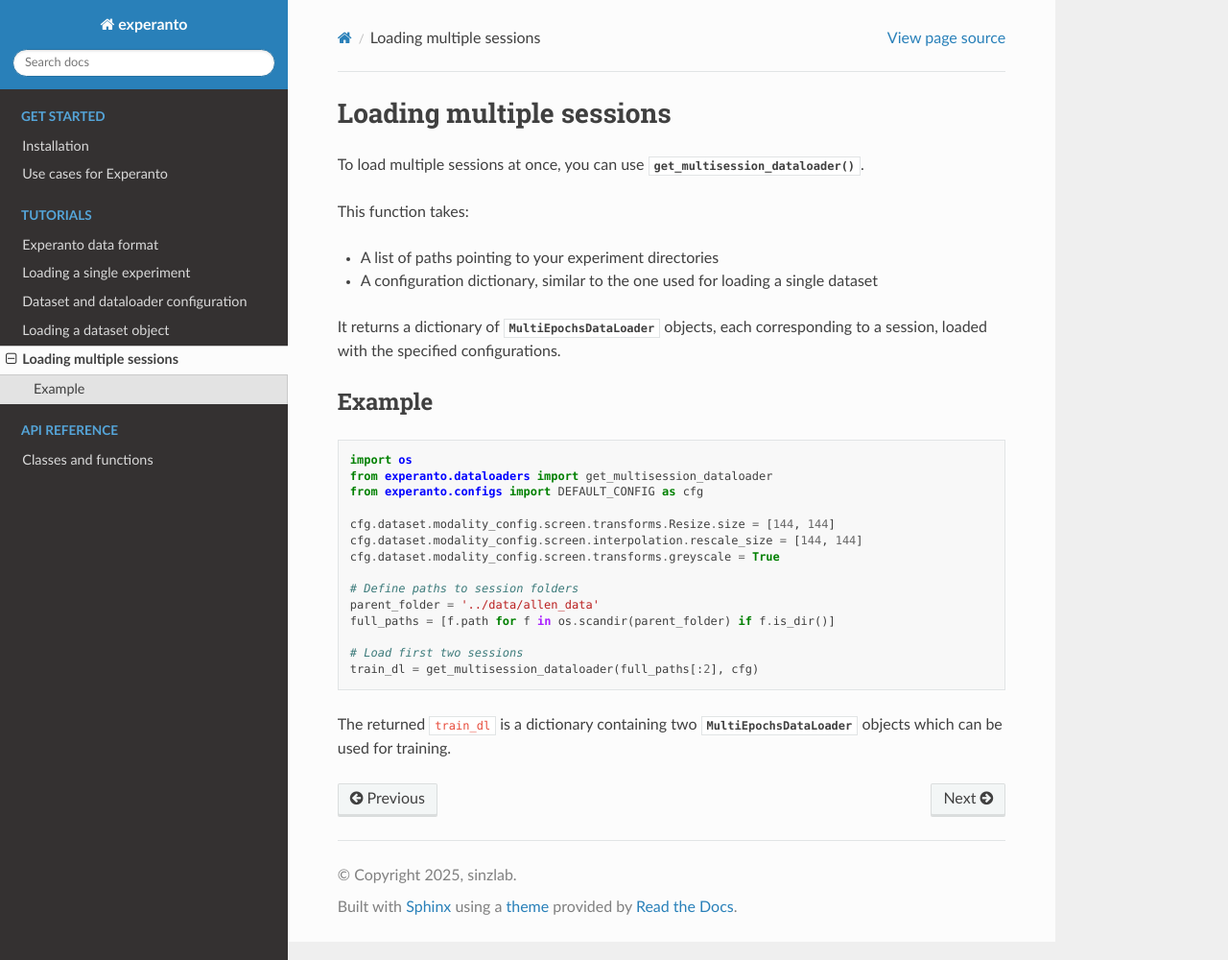
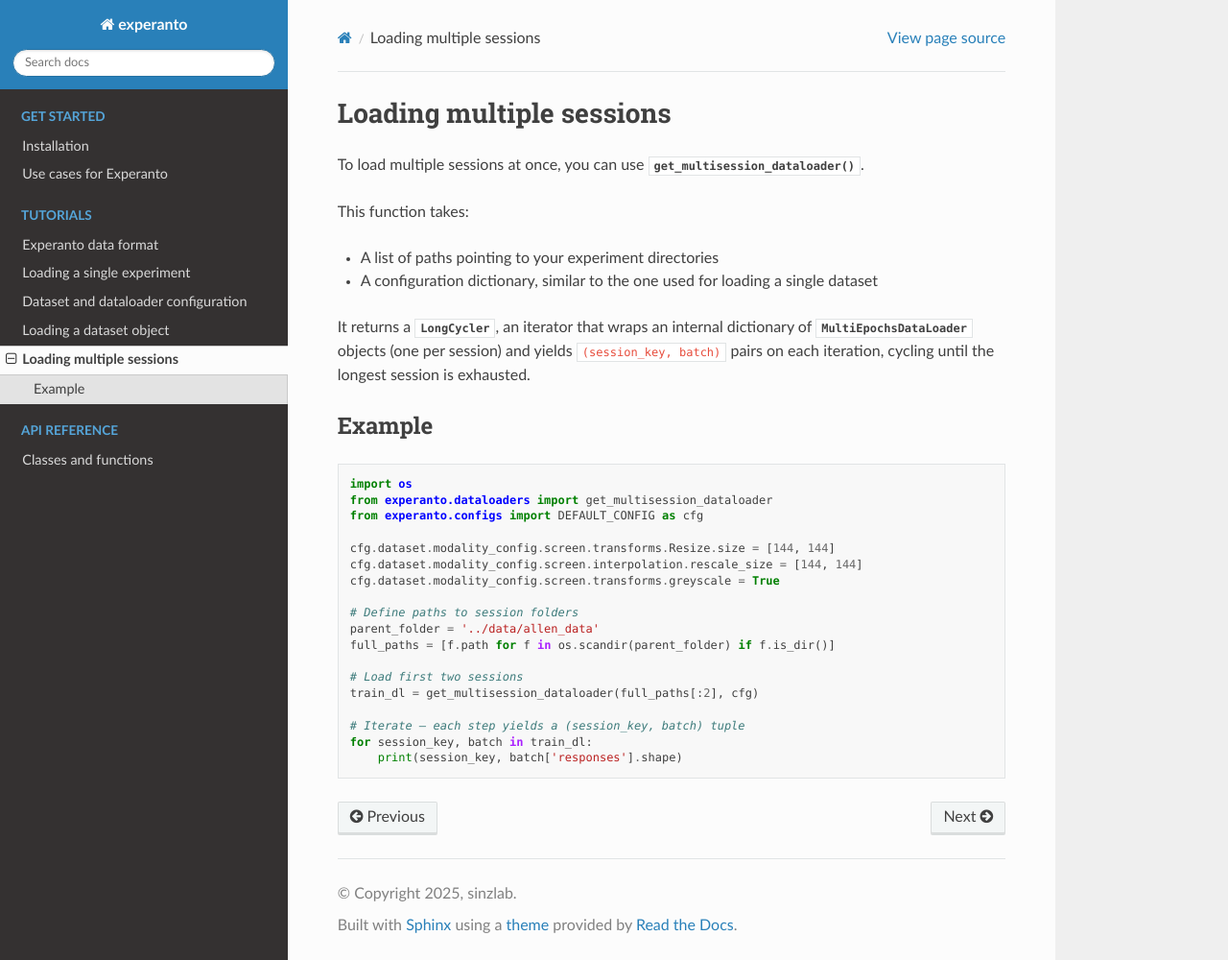
Before and after one commit to sensorium-competition/experanto, a Sphinx documentation site: the page built from docs/source/concepts/demo_multisession.rst, in a window 1280 px wide and 1000 px high. Shown: the whole window at 96% size. Built offline with Sphinx 7.4.7 and the Read the Docs theme 3.1.0, drawn with Linux system fonts in a browser that asks for light colours.

Commit message:
updated demo multisession description for longcycler.

```diff
--- a/docs/source/concepts/demo_multisession.rst
+++ b/docs/source/concepts/demo_multisession.rst
@@ -8,7 +8,10 @@ This function takes:
 - A list of paths pointing to your experiment directories
 - A configuration dictionary, similar to the one used for loading a single dataset
 
-It returns a dictionary of :class:`~experanto.utils.MultiEpochsDataLoader` objects, each corresponding to a session, loaded with the specified configurations.
+It returns a :class:`~experanto.utils.LongCycler`, an iterator that wraps an
+internal dictionary of :class:`~experanto.utils.MultiEpochsDataLoader` objects
+(one per session) and yields ``(session_key, batch)`` pairs on each iteration,
+cycling until the longest session is exhausted.
 
 Example
 -------
@@ -30,4 +33,6 @@ Example
     # Load first two sessions
     train_dl = get_multisession_dataloader(full_paths[:2], cfg)
 
-The returned ``train_dl`` is a dictionary containing two :class:`~experanto.utils.MultiEpochsDataLoader` objects which can be used for training.
+    # Iterate — each step yields a (session_key, batch) tuple
+    for session_key, batch in train_dl:
+        print(session_key, batch['responses'].shape)
```
